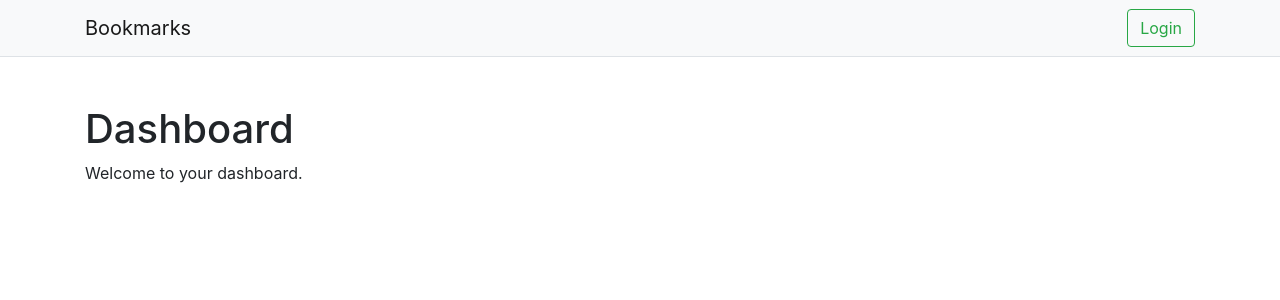
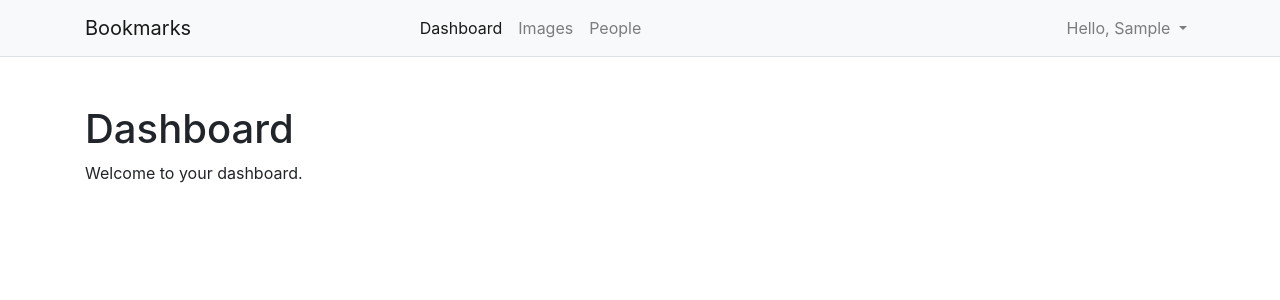
Before and after one commit to yusuphiqbal/bookmarks, a Django app: page /account/ in a window 1280 px wide. Shown: the top 300 px of the page. Run offline with Django 3.2, Linux system fonts and the light colour scheme; the visitor is signed in with stand-in values (Sample User, id 1); some libraries are stand-ins or nearby versions.

Commit message:
Added links to display on navbar when user is logged in

```diff
--- a/account/templates/base.html
+++ b/account/templates/base.html
@@ -9,16 +9,43 @@
 <body>
     <nav class="navbar navbar-expand-md navbar-light bg-light border-bottom">
         <div class="container">
-            <a href="#" class="navbar-brand">Bookmarks</a>
+            <a href="{% url 'dashboard' %}" class="navbar-brand">Bookmarks</a>
             <div class="collapse navbar-collapse">
+                {% if request.user.is_authenticated %}
+                    <ul class="navbar-nav mx-auto">
+                        <li class="nav-item {% if section == 'dashboard' %} active {% endif %}">
+                            <a href="{% url 'dashboard' %}" class="nav-link">Dashboard</a>
+                        </li>
+                        <li class="nav-item {% if section == 'images' %} active {% endif %}">
+                            <a href="#" class="nav-link">Images</a>
+                        </li>
+                        <li class="nav-item {% if section == 'people' %} active {% endif %}">
+                            <a href="#" class="nav-link">People</a>
+                        </li>
+                    </ul>
+                {% endif %}
                 <ul class="navbar-nav ml-auto">
-                    <li class="nav-item">
-                        <a href="#" class="btn btn-outline-success">Login</a>
-                    </li>
+                    {% if request.user.is_authenticated %}
+                        <li class="nav-item dropdown">
+                            <a href="#" class="nav-link dropdown-toggle" id="navbarDropdown" role="button" data-toggle="dropdown" aria-haspopup="true" aria-expanded="false">
+                                Hello, {{ request.user.first_name }}
+                            </a>
+                            <div class="dropdown-menu" aria-labelledby="navbarDropdown">
+                                <a href="{% url 'logout' %}" class="dropdown-item">Logout</a>
+                            </div>
+                        </li>
+                    {% else %}
+                        <li class="nav-item">
+                            <a href="#" class="nav-link">Login</a>
+                        </li>
+                    {% endif %}
                 </ul>
             </div>
         </div>
     </nav>
     {% block content %}{% endblock %}
+    <script src="https://code.jquery.com/jquery-3.5.1.slim.min.js" integrity="sha384-DfXdz2htPH0lsSSs5nCTpuj/zy4C+OGpamoFVy38MVBnE+IbbVYUew+OrCXaRkfj" crossorigin="anonymous"></script>
+    <script src="https://cdn.jsdelivr.net/npm/popper.js@1.16.0/dist/umd/popper.min.js" integrity="sha384-Q6E9RHvbIyZFJoft+2mJbHaEWldlvI9IOYy5n3zV9zzTtmI3UksdQRVvoxMfooAo" crossorigin="anonymous"></script>
+    <script src="https://stackpath.bootstrapcdn.com/bootstrap/4.5.0/js/bootstrap.min.js" integrity="sha384-OgVRvuATP1z7JjHLkuOU7Xw704+h835Lr+6QL9UvYjZE3Ipu6Tp75j7Bh/kR0JKI" crossorigin="anonymous"></script>
 </body>
 </html>
```
